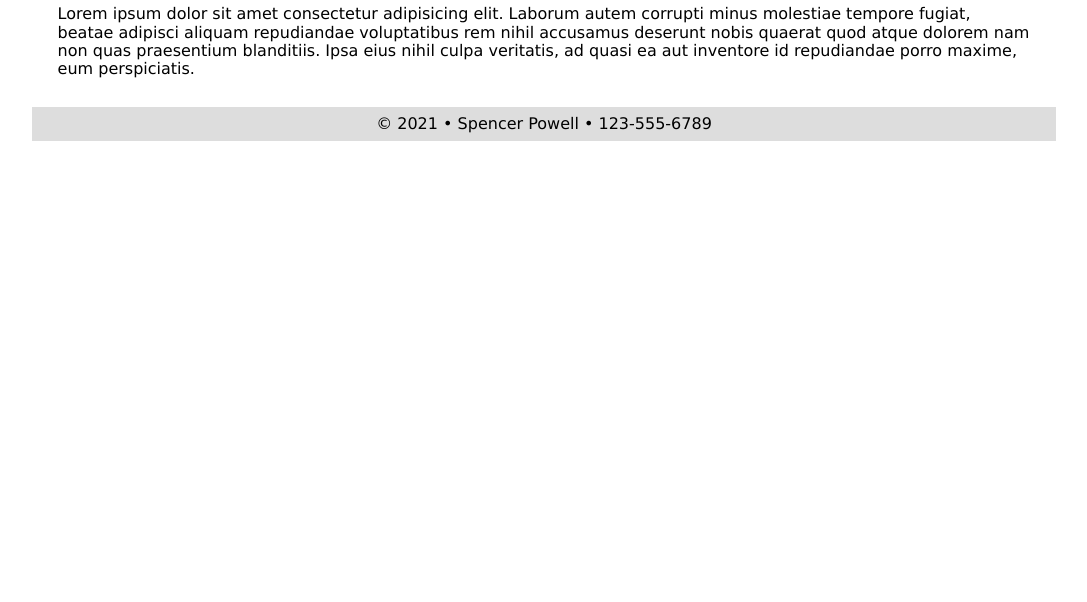
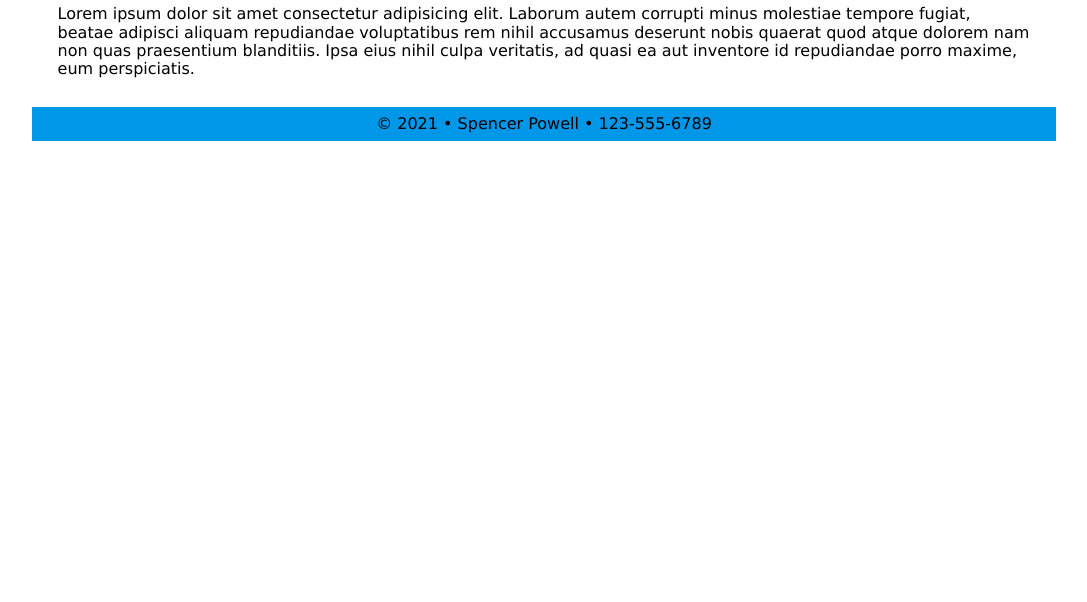
Before and after one commit to swpowe/wdd230-WebFrontEndDev, a plain HTML site: page water_cycle/index.html in a window 1280 px wide. Shown: the part 198-800 px from the top of the page, without its empty margins (96-1183 px from the left). Drawn offline with Linux system fonts and the light colour scheme.

Commit message:
changed footer color

```diff
--- a/water_cycle/css/small.css
+++ b/water_cycle/css/small.css
@@ -65,7 +65,7 @@ main {
 
 /*----------- FOOTER --------------*/
 footer {
-    background-color: #ddd;
+    background-color: #0097e9;
     padding: .5rem 2%;
     text-align: center;
 }
```
